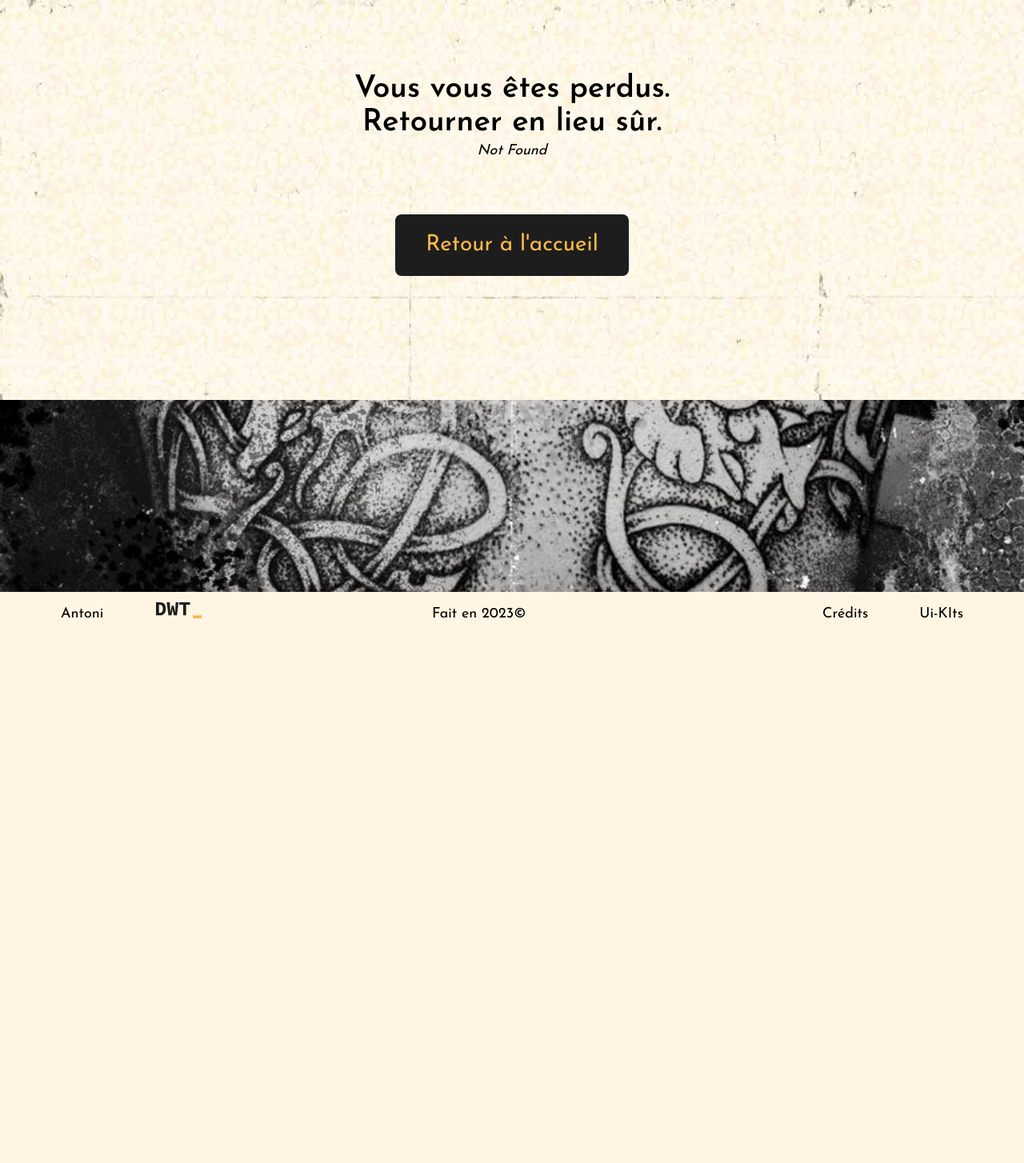
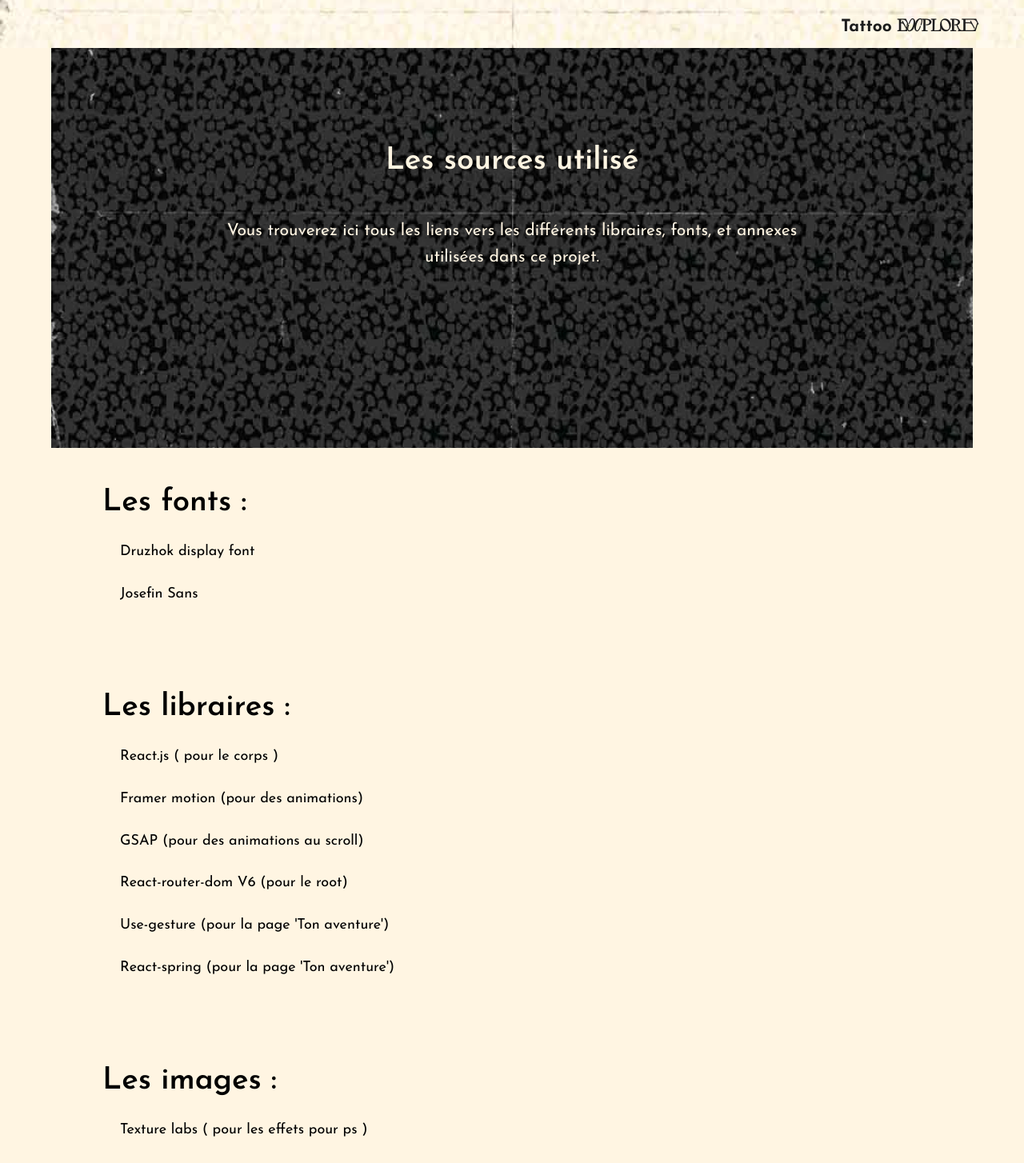
Before and after one commit to antozr/tfe1.3, a React (Create React App) app: page /credits in a window 1280 px wide. Before the commit this address had no page. Shown: the top 1454 px of the page at 80% size. Before the commit the page ends 800 px from the top, so only its background shows below. Built offline with nearby package versions, Linux system fonts and the light colour scheme.

Commit message:
ADD credits page

```diff
--- a/src/App.scss
+++ b/src/App.scss
@@ -7,7 +7,9 @@
 @use './styles/MotifStyle.scss';
 @use './styles/ImgFull.scss';
 @use './styles/TonAventure.scss';
+@use './styles/Credit.scss';
 @use './styles/Foot.scss';
+
 
 
 .changePage{
--- a/src/index.js
+++ b/src/index.js
@@ -13,6 +13,7 @@
 import LayoutTattoo from "./pages/LayoutTattoo";
 import StyleLayout from "./routes/StyleLayout";
 import LayoutStyle2 from "./pages/LayoutStyle2";
+import CrediPage from "./pages/Credits";
 
 const router = createBrowserRouter([
   {
@@ -62,6 +63,10 @@
         element: <TonAventure />,
       },
       {
+        path: "credits",
+        element: <CrediPage />,
+      },
+      {
         path: "",
         element: <HomeP />,
       },
--- /dev/null
+++ b/src/pages/Credits.js
@@ -0,0 +1,68 @@
+import React from "react";
+
+import backInterOld from "../assets/images/svgs/oldSchool/paternOldSchool.svg";
+import Foot from "../components/Foot";
+import InterSectionBox from "../components/InterSectionBox";
+function CrediPage() {
+
+  const elFont = (link01, nameLink, ariaTxt) => {
+    return (
+      <li className="credit__el">
+        <a
+          href={link01}
+          className="credit__link sect__txt"
+          target="_blank"
+          aria-label={ariaTxt} rel="noreferrer"
+        >
+          {nameLink}
+        </a>
+      </li>
+    );
+  };
+  return (
+    <>
+      <section className="sect sect__attente credit__home  pageChangeSet">
+        <h1 className="sect__title">Les sources utilisé </h1>
+
+        <p className="sect__txt ">
+          Vous trouverez ici tous les liens vers les différents libraires,
+          fonts, et annexes utilisées dans ce projet.{" "}
+        </p>
+      </section>
+
+      <section className="sect__creditBox">
+        <h2 className="sect__title sect__title--2">Les fonts :</h2>
+        <ul className="credit__ul">
+          {elFont("https://befonts.com/druzhok-font.html", "Druzhok display font", "Redirection vers befont, druzhok")}
+          {elFont("https://fonts.google.com/specimen/Josefin+Sans?query=jose", "Josefin Sans", "Redirection vers google-font, Josefin Sans")}
+        </ul>
+      </section>
+      <section className="sect__creditBox">
+        <h2 className="sect__title sect__title--2">Les libraires :</h2>
+        <ul className="credit__ul">
+          {elFont("https://react.dev/", "React.js ( pour le corps )", "Redirection vers react.dev")}
+          {elFont("https://www.framer.com/motion/", "Framer motion (pour des animations)", "Redirection vers Framer.com/ motion")}
+          {elFont("https://greensock.com/", "GSAP (pour des animations au scroll)", "Redirection vers GSAP")}
+          {elFont("https://reactrouter.com/en/main", "React-router-dom V6 (pour le root)", "Redirection vers React-router-dom")}
+          {elFont("https://use-gesture.netlify.app/", "Use-gesture (pour la page 'Ton aventure')", "Redirection vers use-gesture")}
+          {elFont("https://www.react-spring.dev/", "React-spring (pour la page 'Ton aventure')", "Redirection vers React-spring")}
+        </ul>
+      </section>
+      <section className="sect__creditBox">
+        <h2 className="sect__title sect__title--2">Les images :</h2>
+        <ul className="credit__ul">
+          {elFont("https://texturelabs.org/?ct=30&st=124", "Texture labs ( pour les effets pour ps )", "Redirection vers Texture labs")}
+          {elFont("https://docs.google.com/document/d/1UTvBmzAgXkQRQRvajzJ4udDSu18mMVC5n8sqZfpJ0VU/edit?usp=sharing", "Les liens des images ", "Redirection vers un docs comprennant des liens")}
+
+
+        </ul>
+      </section>
+      <InterSectionBox
+        backImg={{ backgroundImage: `url(${backInterOld})`, height: "20vh" }}
+      />
+      <Foot/>
+    </>
+  );
+}
+
+export default CrediPage;
--- /dev/null
+++ b/src/styles/Credit.scss
@@ -0,0 +1,146 @@
+
+
+.sect{
+    &__creditBox{
+        width: 100%;
+        padding: 6vh 10vw;
+        display: flex;
+        flex-direction: column;
+        row-gap: 2vh;
+
+        &--black{
+            background-image: url(../assets/images/oldamerica/fondPeauNoir.webp);
+            background-repeat: no-repeat;
+        background-position: center;
+        background-size: cover;
+        padding: 8vh 10vw;
+        color: #FFF5E2;
+        row-gap: 6vh;
+        }
+    }
+}
+
+.credit{
+
+    &__ul{
+        width: 100%;
+        display: flex;
+        flex-direction: column;
+        row-gap: 0.5vh;
+
+        &--uikit{
+            row-gap: 2vh;
+        }
+        &--row{
+            display: flex;
+            flex-direction: row;
+            flex-wrap: wrap;
+            justify-content: center;
+        }
+    }
+
+    &__link{
+        color: #000;
+        padding: 10px 22px;
+        cursor: pointer;
+        transition: 0.3s;
+        width: auto;
+
+        &:hover{
+            transition: 0.2s;
+            color: #f9b949;
+            transform: translateX(20px);
+        }
+    }
+    &__home{
+        height: 70vh;
+        display: flex;
+        flex-direction: column;
+        row-gap: 6vh;
+        background-image: url(../assets/images/oldamerica/fondPeauNoir.webp);
+        background-repeat: no-repeat;
+        background-position: center;
+        background-size: cover;
+        color: #FFF5E2;
+        margin: 0 5vw;
+        width: 90vw;
+        padding: 0 0 5vh 0;
+
+        &>p{
+            font-size: 21px;
+            text-align: center;
+        }
+    }
+&__boxColor{
+    color: #FFF5E2;
+    min-width: 200px;
+    width: calc(25% - 3vw);
+    max-width: 280px;
+    margin: 0 1.5vw;
+    cursor: pointer;
+    &:hover{
+        &>div{
+            scale: 0.8;
+            transition: 0.2s;
+        }
+    }
+}
+    &__colorSquare{
+        width: 100%;
+        max-width: 200px;
+        height: 200px;
+        margin: 0 0 12px ;
+        transition: 0.4s;
+
+    }
+
+    &__modal{
+        width: 90vw;
+        height: 60px;
+        background-color: #FFF5E2;
+        color: #000;
+        position: fixed;
+        bottom: 30px;
+        left: 5vw;
+        z-index: 20;
+        transform: translateY(0vh);
+        transition: 0.8s;
+        display: flex;
+        align-items: center;
+        justify-content: center;
+        padding: 8px 3vw;
+        border-radius: 6px;
+    }
+}
+
+.uikit{
+
+    &__el{
+        margin: 2vh 0;
+
+        &:nth-child(1){
+            height: auto;
+            margin: 0 0 16px 0;
+        }
+    }
+}
+
+@media(min-width: 600px){
+    .credit{
+
+        &__ul{
+
+            &--row{
+
+                justify-content: start;
+            }
+        }
+
+    &__modal{
+        width: 500px;
+        left: calc(50vw - 500px);
+        bottom: 80px;
+
+    }
+    }
+}
```
